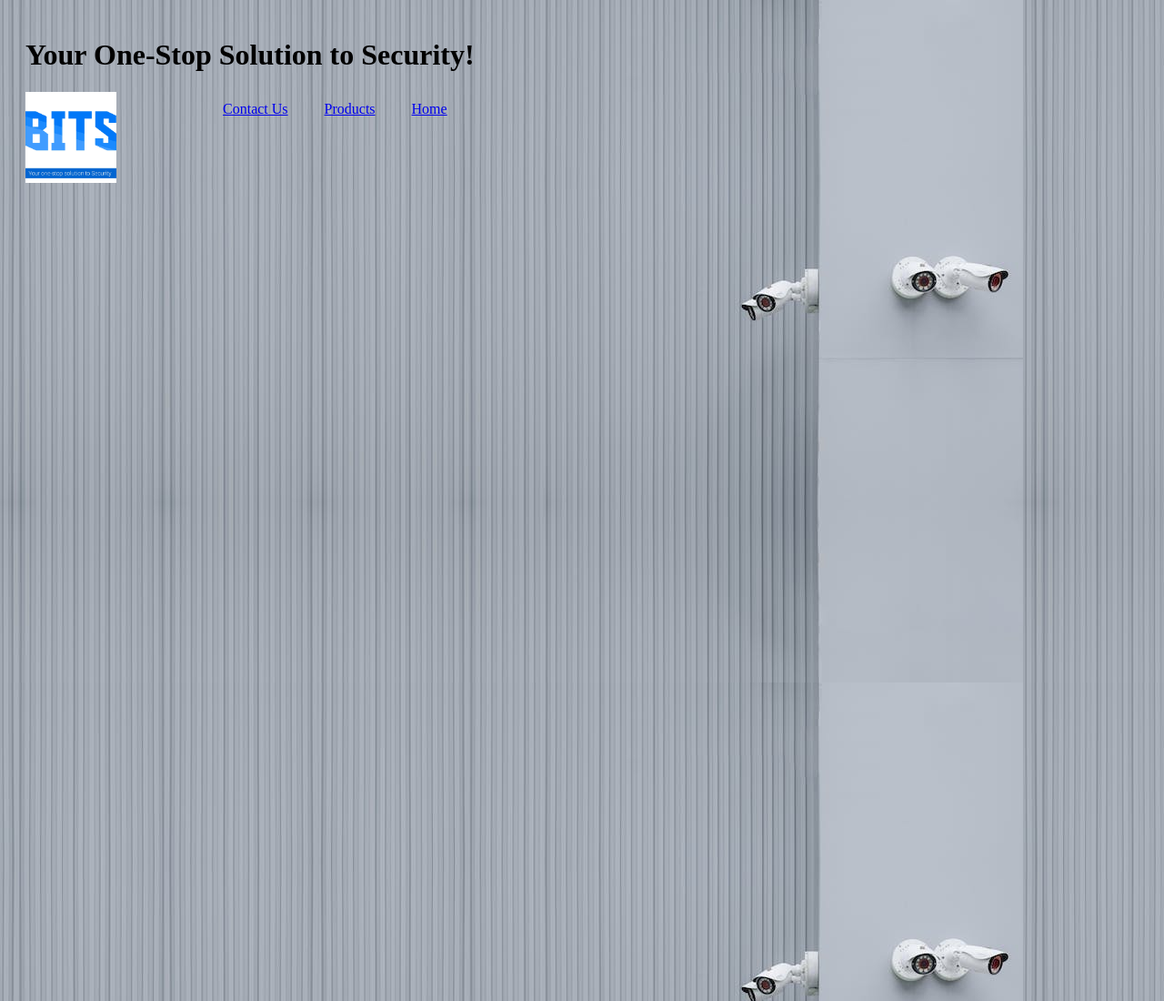
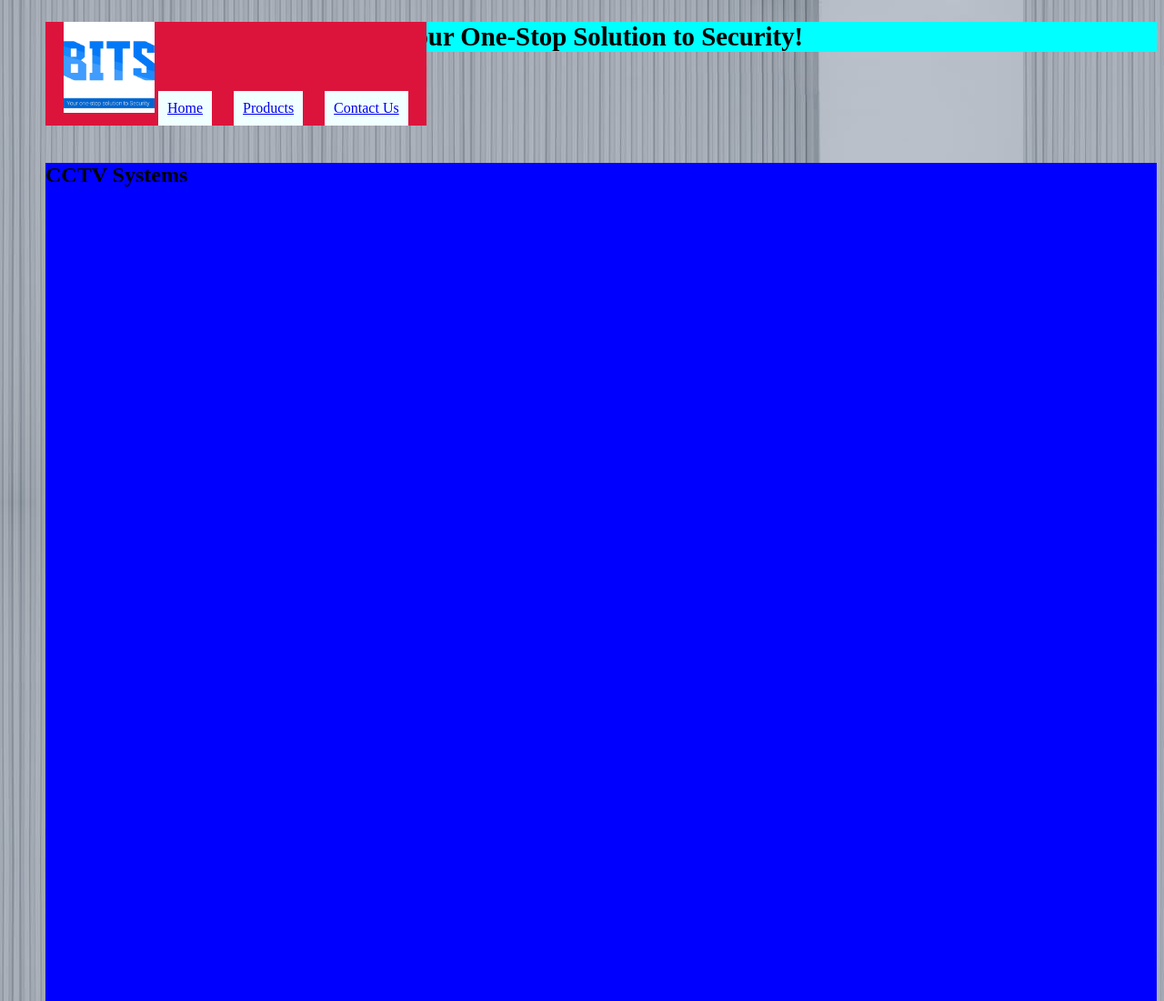
Before and after one commit to Karlobautista02/BITS-CCTV, a plain HTML site: page index.html in a window 1280 px wide. Shown: the top 1100 px of the page at 91% size. Drawn offline with Linux system fonts and the light colour scheme.

Commit message:
Main Content - WIP

```diff
--- a/index.html
+++ b/index.html
@@ -9,39 +9,34 @@
     <link rel="stylesheet" href="style.css" />
   </head>
   <body>
-    <header>
-
-    </header>
+    <header></header>
 
     <!--Navigation Bar-->
 
-      <div class="navigation_header">
-        <h1 style="float: left; text-align: center">
-            Your One-Stop Solution to Security!
-          </h1>
-          <br>
-        <img
-          src="302000016_485112476955728_8440531520297966166_n.jpg"
-          alt="BITS-logo"
-          style="width: 100px; height: 100px; float: left"
-        />
+    <div class="navigation_header">
+      <img
+        src="302000016_485112476955728_8440531520297966166_n.jpg"
+        alt="BITS-logo"
+        style="width: 100px; height: 100px"
+      />
 
-        <ul style="text-align: center;">
-          <li class="navigation-bar"><a href="#">Home</a></li>
-          <li class="navigation-bar"><a href="#">Products</a></li>
-          <li class="navigation-bar"><a href="#">Contact Us</a></li>
-        </ul>
+        <a class="navigation-bar" href="#">Home</a>
+        <a class="navigation-bar" href="#">Products</a>
+        <a class="navigation-bar" href="#">Contact Us</a>
     </div>
 
-
     <!--Header-->
-    <section>
-
-
-    </section>
+    <div class="main-content">
+      <h2>Your One-Stop Solution to Security!</h2>
+    </div>
 
     <!--Camera-Types-->
-<p style="height: 2000px;"></p>
+    <div class="cctv-systems">
+      <h2 style="height: 2000px; background-color: blue; margin-top: 10%;">
+        CCTV Systems
+      </h2>
+
+    </div>
     <!--Testimonials-->
   </body>
 </html>
--- a/style.css
+++ b/style.css
@@ -1,23 +1,26 @@
 
 body{
-    background-image: url('pexels-photo-5581836.jpeg')
+    background-image: url('pexels-photo-5581836.jpeg');
+    margin-left: 50px;
 }
 
 .navigation_header{
-   margin-top: 5px;
+    background-color: crimson;
+    overflow: hidden;
+    display: block;
+   margin-top: 0;
    padding-left: 20px;
-    position: fixed;
+    position:fixed;
 
 
 }
 
 .navigation-bar{
-    align-content: center;
     display: inline-block;
-    float:right;
+    background-color: azure;
+    list-style-type: none;
     padding:10px;
     margin-right: 20px;
-
 
 }
 
@@ -25,3 +28,10 @@ body{
     background-color: blue;
     color: darkturquoise;
 }
+
+.main-content{
+    margin-top: 0;
+    background-color: aqua;
+    text-align: center;
+    font-size: larger;
+}
```
